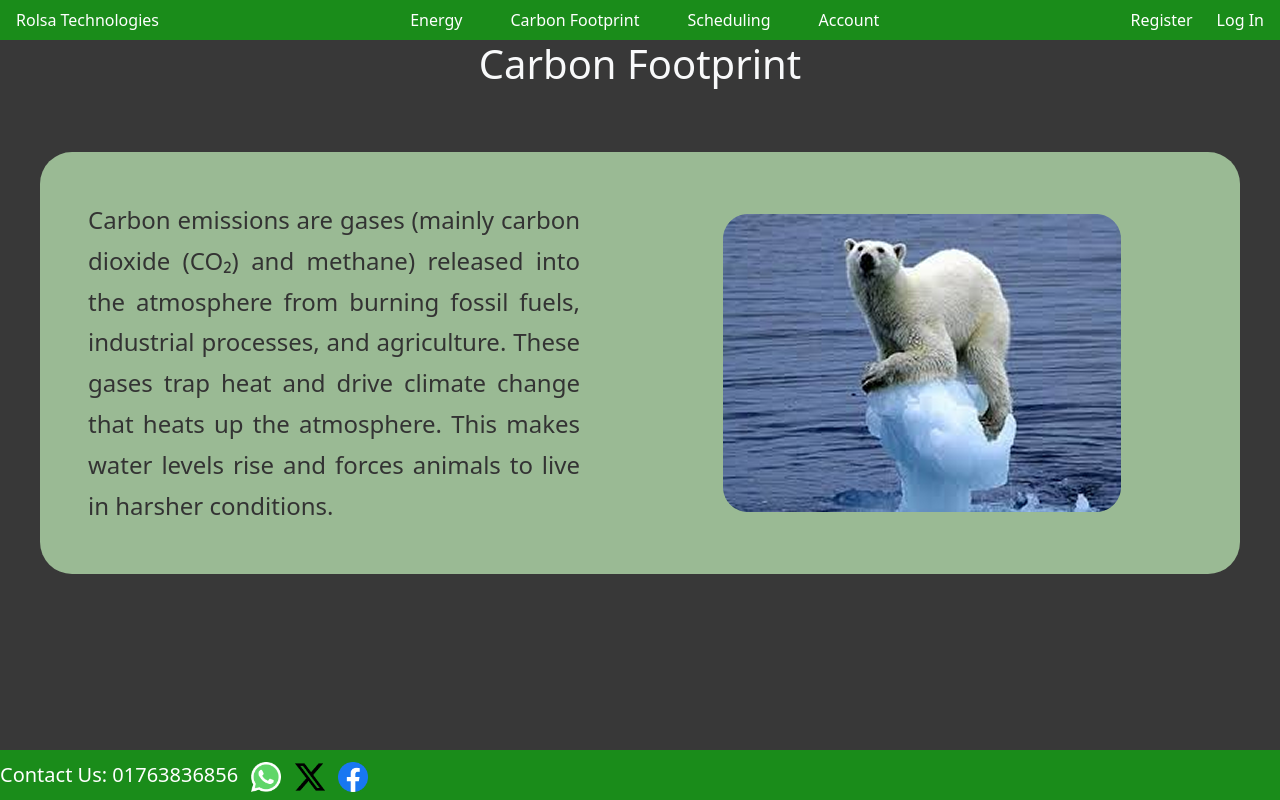
After one commit to ChonkyCat87/Rolsa-technologies, a Django app: page /carbon_foorprint in a window 1280 px wide. The commit adds this page. Run offline with Django 5.2, Linux system fonts and the light colour scheme.

Commit message:
added pages
made new pages and designed them

```diff
--- a/Rolsa/static/css/all_pages.css
+++ b/Rolsa/static/css/all_pages.css
@@ -1,6 +1,4 @@
-/* lines 3 to 53 are for the navbar */
-
-/* remopves default margin */
+/* removes default margin */
 body{
     margin: 0;
     background-color: #383838  !important;
@@ -9,28 +7,26 @@ body{
 nav .brand{
     font-weight: bold;
     padding-left: 1em;
+    white-space: nowrap;  /* prevents text wrap */
 }
 
 /* Navbar container */
 nav {
     padding-top: 1em;
     padding-bottom: 1em;
-    gap: 8em;
     width: 100%;
     background-color: #1a8c1a;  /* green background */
     display: flex;
     align-items: center;
     color: white;
-
 }
 
-/* Main navigation links */
+/* Main navigation links - centered */
 nav .nav-links {
-    justify-content: center;
-    text-align: center;
     display: flex;
     gap: 3em;
-    flex-grow: 1;  /* takes available space between brand and auth links */
+    flex-grow: 1;              /* takes all available space */
+    justify-content: center;   /* centers the links horizontally */
 }
 
 /* Authentication links on the right */
@@ -38,6 +34,7 @@ nav .auth-links {
     padding-right: 1em;
     display: flex;
     gap: 1.5em;
+    white-space: nowrap;
 }
 
 /* All links styles */
--- /dev/null
+++ b/Rolsa/static/css/carbon_footprint.css
@@ -0,0 +1,35 @@
+.box {
+    background-color: #9ABA94;
+    border-radius: 2em;
+    padding: 3em;
+    margin: 2rem auto;           /* centers the box and adds top/bottom spacing */
+    max-width: 1200px;           /* optional: limits width on large screens */
+}
+
+.text {
+    font-size: 1.5em;
+    line-height: 1.7;
+    color: #333;
+    text-align: justify;         /* better readability than center for long text */
+    padding-right: 2em;          /* space between text and image */
+}
+
+.polar_bear img {
+    max-width: 100%;
+    height: auto;
+    border-radius: 1.5em;        /* rounded corners like in the screenshot */
+
+}
+
+/* Optional: On small screens, stack text above image */
+@media (max-width: 992px) {
+    .text {
+        text-align: center;
+        padding-right: 0;
+        margin-bottom: 2em;
+    }
+
+    .polar_bear {
+        margin-top: 1em;
+    }
+}
--- a/Rolsa/static/css/home.css
+++ b/Rolsa/static/css/home.css
@@ -1,12 +1,22 @@
-#tree-image{
+#tree-image {
     background-image: url("../images/environment_tree.png");
     background-size: 100% 100%;
     background-repeat: no-repeat;
+    background-position: center;
+
+    /* Extends from below navbar to just above footer */
+    min-height: calc(100vh - 10em); /* adjust 10em if your navbar + footer total height differs */
+    padding: 20rem 2rem 8rem; /* top padding for heading, bottom extra space for footer */
+    display: flex;
+    flex-direction: column;
+    align-items: center;
+
 }
 
-.card{
+.card {
     background-color: #ffffff77;
-    font-weight:500;
-    font-size:1.7em;
-    vertical-align: middle;
+    font-weight: 500;
+    font-size: 1.7em;
+    vertical-align: center;
+    text-align: center;
 }
--- a/Rolsa/website/templates/website/base.html
+++ b/Rolsa/website/templates/website/base.html
@@ -7,9 +7,10 @@
     <meta charset="UTF-8">
     <title>{% block title %}Rolsa Technologies{% endblock %}</title>
     <link href="https://cdn.jsdelivr.net/npm/bootstrap@5.3.0/dist/css/bootstrap.min.css" rel="stylesheet">
-    <link rel="stylesheet" href="{% static 'css/all_pages.css' %}">
-    <link rel="stylesheet" href="{% static 'css/home.css' %}">
-    <link rel="stylesheet" href="{% static 'css/forms.css' %}">
+    <link rel="stylesheet" href="{%  static 'css/all_pages.css'  %}">
+    <link rel="stylesheet" href="{%  static 'css/home.css'  %}">
+    <link rel="stylesheet" href="{%  static 'css/forms.css'  %}">
+    <link rel="stylesheet" href="{%  static 'css/carbon_footprint.css'  %}">
 
 </head>
 <body>
@@ -18,21 +19,21 @@
         <div class="brand">
             <a href="{% url '' %}">Rolsa Technologies</a>
         </div>
-        <div class="">
+
         <div class="nav-links">
             <a href="#">Energy</a>
-                <a href="#">Carbon Footprint</a>
+            <a href="{% url 'carbon_footprint' %}">Carbon Footprint</a>
             <a href="#">Scheduling</a>
             <a href="#">Account</a>
         </div>
+
         <div class="auth-links">
-                {%  if user.is_authenticated  %}
-                    <a href="{%  url 'user_logout'  %}">Logout</a>
-                {%  else  %}
-                    <a href="{%  url 'register'  %}">Register</a>
-                    <a href="{%  url 'login'  %}">Log In</a>
-                {%  endif  %}
-            </div>
+            {% if user.is_authenticated %}
+                <a href="{% url 'user_logout' %}">Logout</a>
+            {% else %}
+                <a href="{% url 'register' %}">Register</a>
+                <a href="{% url 'login' %}">Log In</a>
+            {% endif %}
         </div>
     </nav>
     <!-- messages -->
--- /dev/null
+++ b/Rolsa/website/templates/website/carbon_footprint.html
@@ -0,0 +1,32 @@
+{%  extends "website/base.html"  %}
+{%  load static  %}
+{% block title %}Rolsa Technologies{% endblock %}
+
+{% block content %}
+
+<h1 class="text-center text-bold text-light">
+    Carbon Footprint
+</h1>
+<br>
+
+<div class="box">
+    <div class="row align-items-center">
+        <!-- Text Column - takes half the width -->
+        <div class="col-lg-6">
+            <div class="text">
+                Carbon emissions are gases (mainly carbon dioxide (CO₂) and methane) released into the atmosphere from burning fossil fuels, industrial processes, and agriculture.
+                These gases trap heat and drive climate change that heats up the atmosphere.
+                This makes water levels rise and forces animals to live in harsher conditions.
+            </div>
+        </div>
+
+        <!-- Image Column - takes the other half -->
+        <div class="col-lg-6 text-center">
+            <div class="polar_bear">
+                <img src="{% static 'images/polar_bear.png' %}"class="img-fluid rounded">
+            </div>
+        </div>
+    </div>
+</div>
+
+{% endblock %}
--- a/Rolsa/website/urls.py
+++ b/Rolsa/website/urls.py
@@ -7,4 +7,5 @@ urlpatterns = [
     path('login',views.login, name="login"),
     path('register',views.register, name="register"),
     path('user_logout', views.user_logout, name="user_logout"),
+    path('carbon_foorprint', views.carbon_footprint, name="carbon_footprint")
 ]
--- a/Rolsa/website/views.py
+++ b/Rolsa/website/views.py
@@ -42,3 +42,6 @@ def user_logout(request):
     auth.logout(request)
     messages.info(request, "You have been logged out!")
     return redirect('')
+
+def carbon_footprint(request):
+    return render(request, 'website/carbon_footprint.html')
```
Also changed, not shown: Rolsa/website/templates/website/home.html (+19 -17 lines), Rolsa/db.sqlite3, Rolsa/static/images/polar_bear.png (added), Rolsa/static/images/power_plant.png (added). Lines whose indentation alone changed are shown as unchanged.
